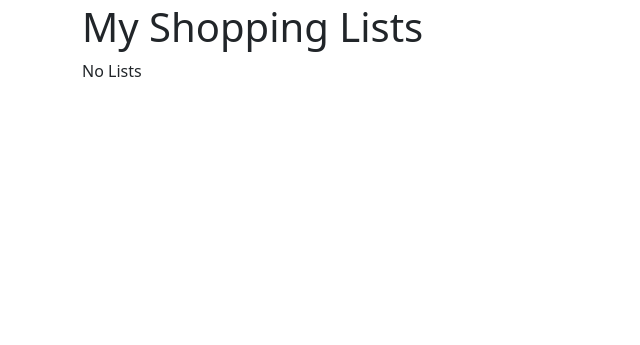
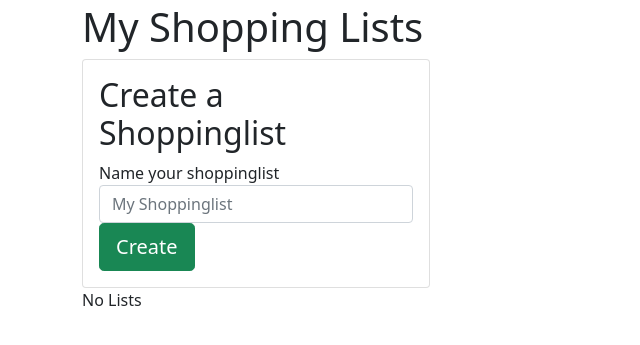
Before and after one commit to HPCarey/django-shoppinglist, a Django app: page / in a window 1280 px wide. Shown: the part 53-398 px from the top of the page, without its empty margins (0-640 px from the left). Run offline with Django 3.2, Linux system fonts and the light colour scheme; the visitor is signed in with stand-in values (Sample User, id 1); data that the repository does not hold is empty.

Commit message:
add forms.py and update views and template for creating a shopping list

```diff
--- /dev/null
+++ b/list/forms.py
@@ -0,0 +1,15 @@
+from django import forms
+from django.forms import ModelForm
+from .models import List, Item
+
+
+class ListForm(forms.ModelForm):
+    class Meta:
+        model = List
+        fields = ('name',)
+
+
+class ItemForm(forms.ModelForm):
+    class Meta:
+        model = Item
+        fields = ('name',)
--- a/list/views.py
+++ b/list/views.py
@@ -1,18 +1,35 @@
 from django.shortcuts import render, redirect
 from .models import List, Item
+from .forms import ListForm, ItemForm
+from django.db.models import F
 
 
 def index(request):
     lists = List.objects.filter(user=request.user)
+    form = ListForm(request.POST)
+    if request.method == 'POST':
+        if form.is_valid():
+            save = form.save(commit=False)
+            save.user = request.user
+            save.save()
     context = {
-        'lists': lists
+        'lists': lists,
+        'form': form
     }
     return render(request, 'index.html', context)
 
 
 def list(request, id):
     list = List.objects.get(id=id)
+    form = ListForm(request.POST)
+    if request.method == 'POST':
+        if form.is_valid():
+            item = form.save(commit=False)
+            item.list = list
+            item.save()
+            return redirect('list', id=id)
     context = {
-        'list': list
+        'list': list,
+        'form': form
     }
     return render(request, 'list.html', context)
--- a/templates/base.html
+++ b/templates/base.html
@@ -20,7 +20,7 @@
           <div class="collapse navbar-collapse" id="navbarSupportedContent">
             <ul class="navbar-nav me-auto mb-2 mb-lg-0">
               <li class="nav-item">
-                <a class="nav-link active" aria-current="page" href="#">Home</a>
+                <a class="nav-link active" aria-current="page" href="{% url 'index' %}">Home</a>
               </li>
               <li class="nav-item">
                 <a class="nav-link" href="#">Link</a>
--- a/templates/index.html
+++ b/templates/index.html
@@ -1,21 +1,41 @@
-{% extends "base.html" %}
-
-{% block content %}
-
+{% extends "base.html" %} {% block content %}
+<div class="row">
+  <div class="col-md-4">
     <h1>My Shopping Lists</h1>
+  </div>
   <div class="row">
-    {% if lists %}
-    {% for list in lists %}
+    <div class="col-md-4">
+      <div class="card card-body">
+        <h2>Create a Shoppinglist</h2>
+        <form action="" method="post">
+          {% csrf_token %}
+          <label>Name your shoppinglist</label>
+          <input
+            type="text"
+            name="name"
+            id="id_name"
+            class="form-control"
+            placeholder="My Shoppinglist"
+          />
+          <button type="submit" class="btn btn-success btn-lg">Create</button>
+        </form>
+      </div>
+    </div>
+  </div>
+</div>
+<div class="row">
+  {% if lists %} {% for list in lists %}
   <div class="col-md-3">
     <div class="card m-2 col-m-2 card-body">
       <p class="card-text">{{list.name}}</p>
-           <a href="/list_items/{{ list.id }}" class="btn btn-primary">View Items</a>
+      <a href="{% url 'list' list.id %}" class="btn btn-primary">View Items</a>
       <!-- select and delete reservation via use of primary key -->
-           <a href="/delete_list/{{ list.id }}" class="btn btn-danger">Delete List</a>
+      <a href="/delete_list/{{ list.id }}" class="btn btn-danger"
+        >Delete List</a
+      >
     </div>
   </div>
-    {% endfor %}
-    {% else %}
+  {% endfor %} {% else %}
   <p>No Lists</p>
   {% endif %}
 </div>
```
Also changed, not shown: templates/list.html (+7 -0 lines). Lines whose indentation alone changed are shown as unchanged.
